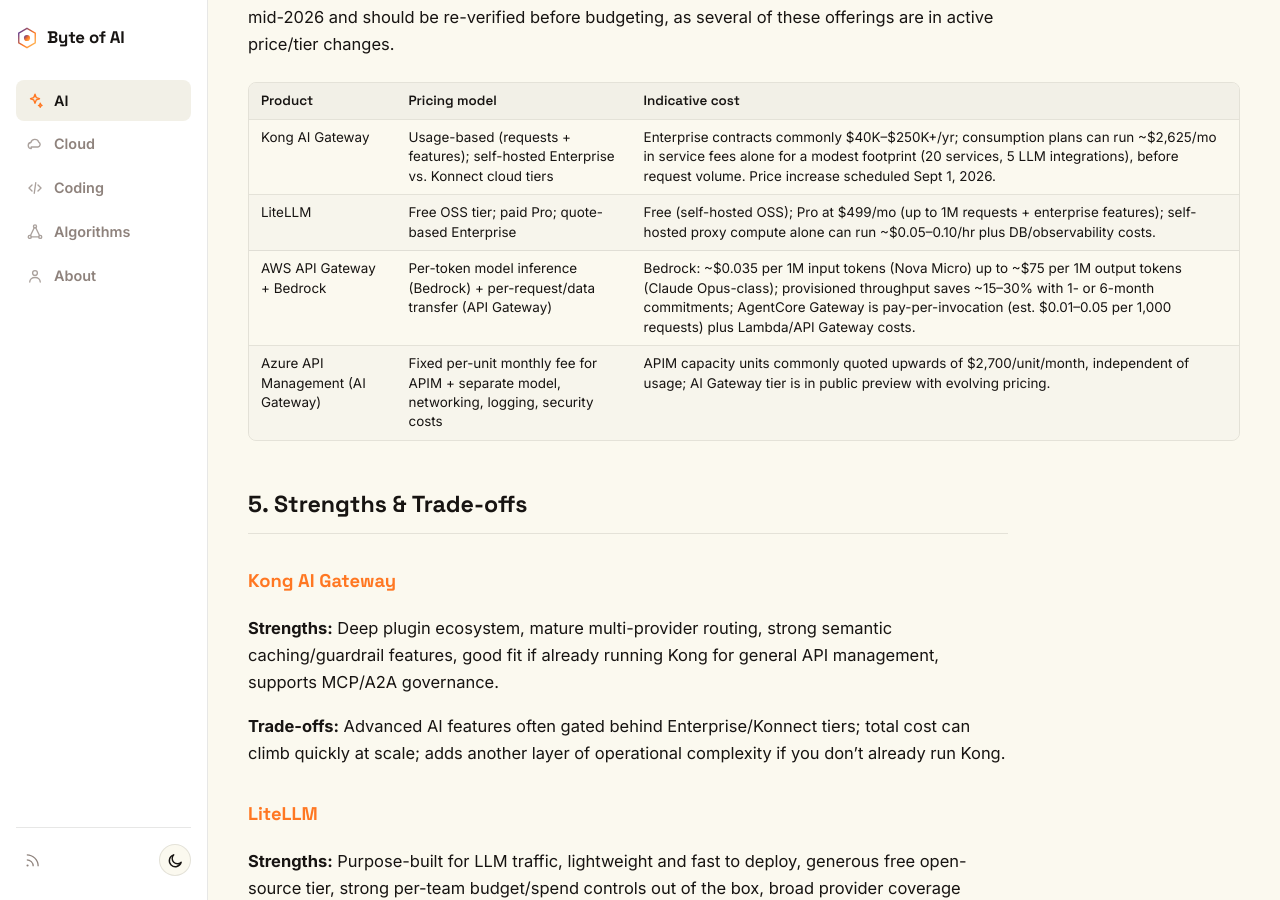
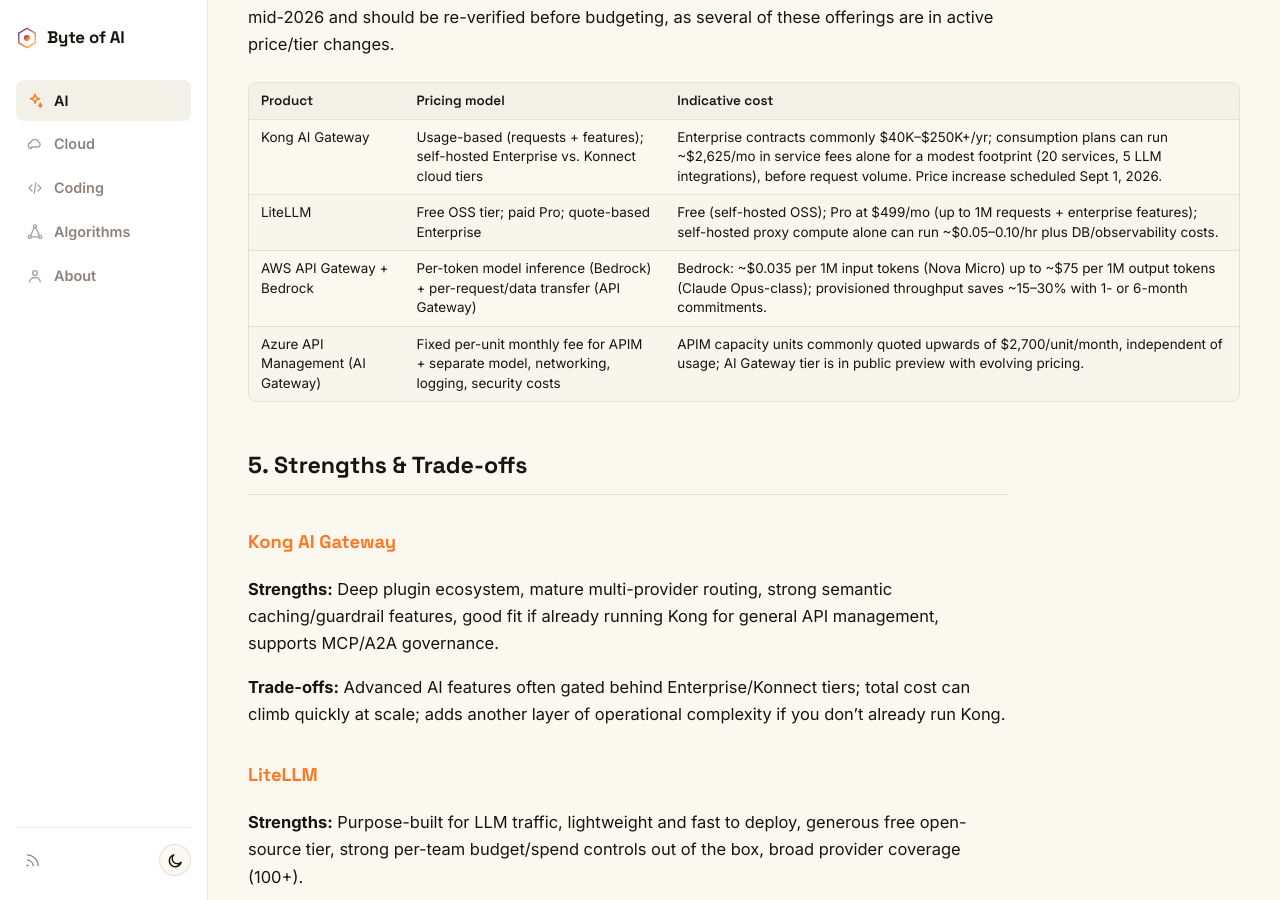
Before and after one commit to malaiarasu/byteofai, a Jekyll site: the page built from _posts/2026-08-04-ai-gateway-landscape-comparison.md, in a window 1280 px wide and 900 px high, scrolled down 6693 px. Built offline with Jekyll 4.4.1, drawn with Linux system fonts in a browser that asks for light colours.

Commit message:
Remove out-of-scope AgentCore Gateway pricing from Pricing Snapshot table
Co-authored-by: Cursor <cursoragent@cursor.com>

```diff
--- a/_posts/2026-08-04-ai-gateway-landscape-comparison.md
+++ b/_posts/2026-08-04-ai-gateway-landscape-comparison.md
@@ -78,7 +78,7 @@ Pricing structures differ enough that direct comparison requires care — some v
 |---|---|---|
 | Kong AI Gateway | Usage-based (requests + features); self-hosted Enterprise vs. Konnect cloud tiers | Enterprise contracts commonly $40K–$250K+/yr; consumption plans can run ~$2,625/mo in service fees alone for a modest footprint (20 services, 5 LLM integrations), before request volume. Price increase scheduled Sept 1, 2026. |
 | LiteLLM | Free OSS tier; paid Pro; quote-based Enterprise | Free (self-hosted OSS); Pro at $499/mo (up to 1M requests + enterprise features); self-hosted proxy compute alone can run ~$0.05–0.10/hr plus DB/observability costs. |
-| AWS API Gateway + Bedrock | Per-token model inference (Bedrock) + per-request/data transfer (API Gateway) | Bedrock: ~$0.035 per 1M input tokens (Nova Micro) up to ~$75 per 1M output tokens (Claude Opus-class); provisioned throughput saves ~15–30% with 1- or 6-month commitments; AgentCore Gateway is pay-per-invocation (est. $0.01–0.05 per 1,000 requests) plus Lambda/API Gateway costs. |
+| AWS API Gateway + Bedrock | Per-token model inference (Bedrock) + per-request/data transfer (API Gateway) | Bedrock: ~$0.035 per 1M input tokens (Nova Micro) up to ~$75 per 1M output tokens (Claude Opus-class); provisioned throughput saves ~15–30% with 1- or 6-month commitments. |
 | Azure API Management (AI Gateway) | Fixed per-unit monthly fee for APIM + separate model, networking, logging, security costs | APIM capacity units commonly quoted upwards of $2,700/unit/month, independent of usage; AI Gateway tier is in public preview with evolving pricing. |
 
 ## 5. Strengths & Trade-offs
```
